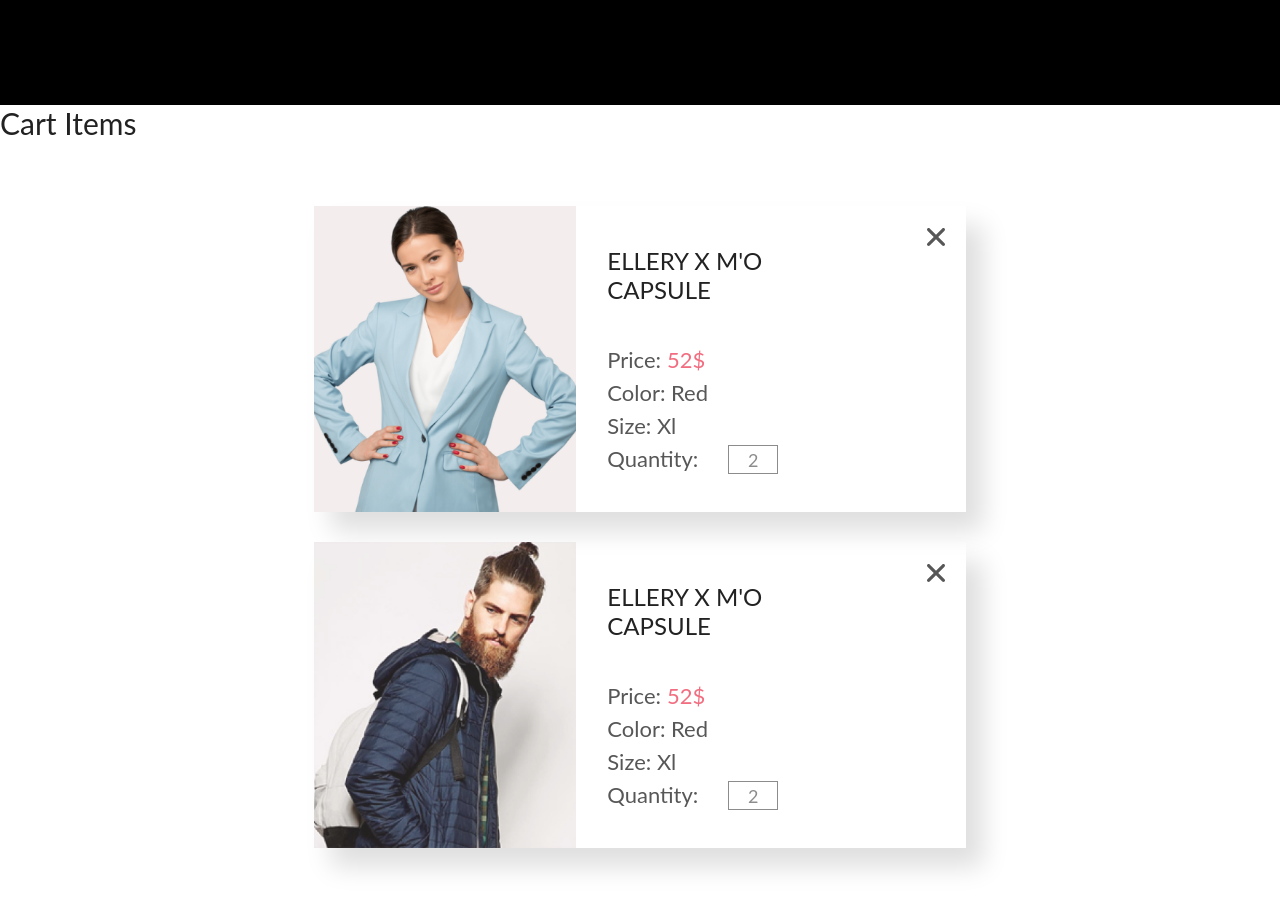
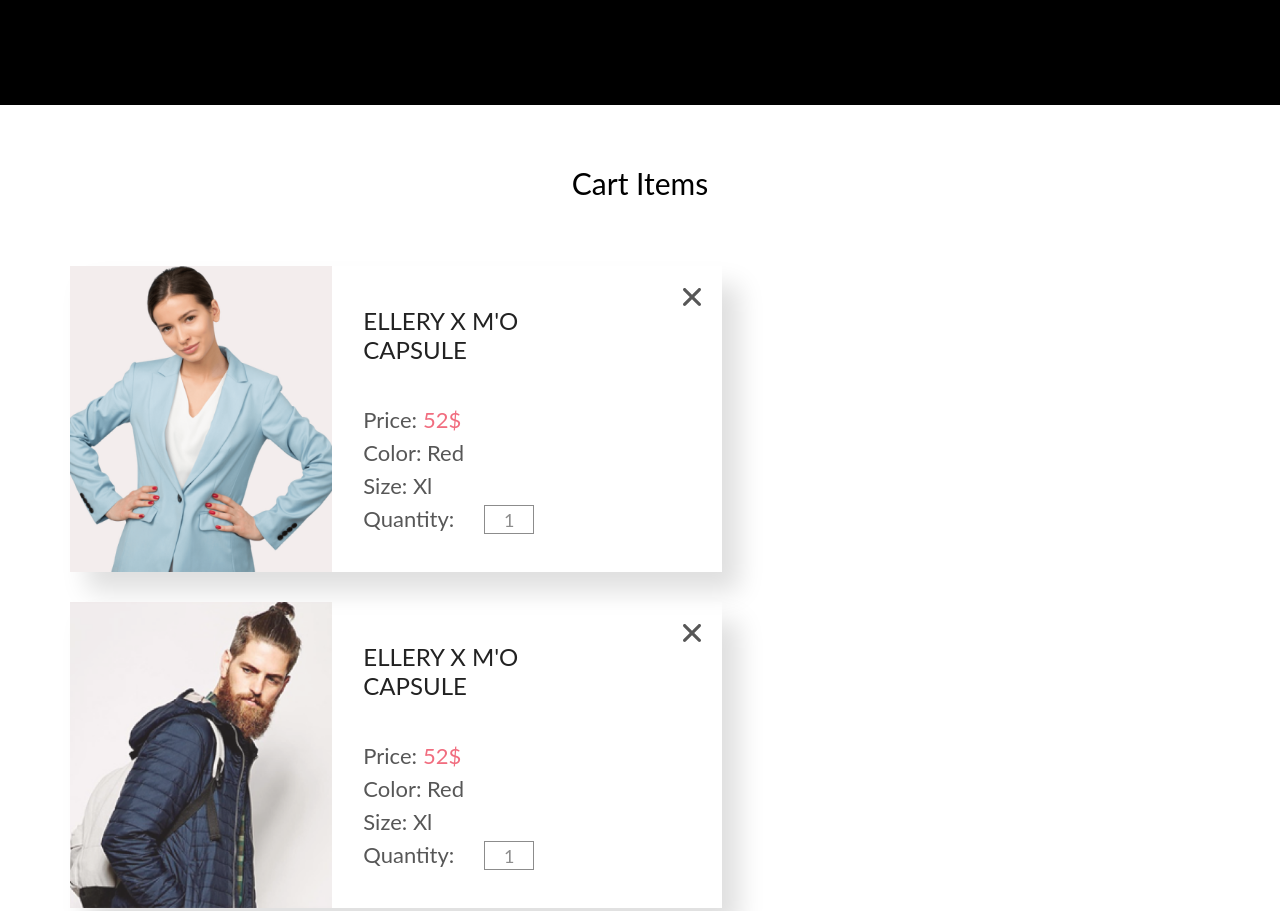
Before and after one commit to Nicolay-Belyaev/gb-html-css, a website: page luxury/index.html in a window 1280 px wide. Shown: the part 3167-4078 px from the top of the page. Drawn offline with Linux system fonts and the light colour scheme; a small style sheet from the web is missing.

Commit message:
задача решена, надо отрефачить

```diff
--- a/luxury/cart.js
+++ b/luxury/cart.js
@@ -41,7 +41,7 @@
 
     image.src = img;
     priceInnerSpan.textContent = price;
-    quantityInnerInput.value = "2"; // так-то будет приходить с бэка, но во входных данных нету, захардкодим.
+    quantityInnerInput.value = "1";
     const splittedName = name.split(" ");
     productTitle.innerText = splittedName.splice(-1, 1)[0];
     productName.innerText = splittedName.join(" ");
--- a/luxury/style.scss
+++ b/luxury/style.scss
@@ -198,23 +198,15 @@
   &__cart {
     display: flex;
     flex-direction: column;
-    align-items: center;
+
     gap: 30px;
-    margin: 65px 0 60px 0;
+    width: 1140px;
+    margin: 65px auto 60px auto;
 
     &_headline {
-      color: #222;
-      font-family: Lato, serif;
-      font-size: 30px;
-      font-style: normal;
-      font-weight: 400;
-      line-height: normal;
-    }
-    &_cards {
-      display: flex;
-      flex-direction: column;
-      width: 1140px;
-      gap: 30px;
+      @include fontSets(black, $mainFont, 400, 30px);
+      justify-content: center;
+      margin-top: 60px;
     }
   }
   &__features {
```
Also changed, not shown: luxury/style.css, 1 other file.
